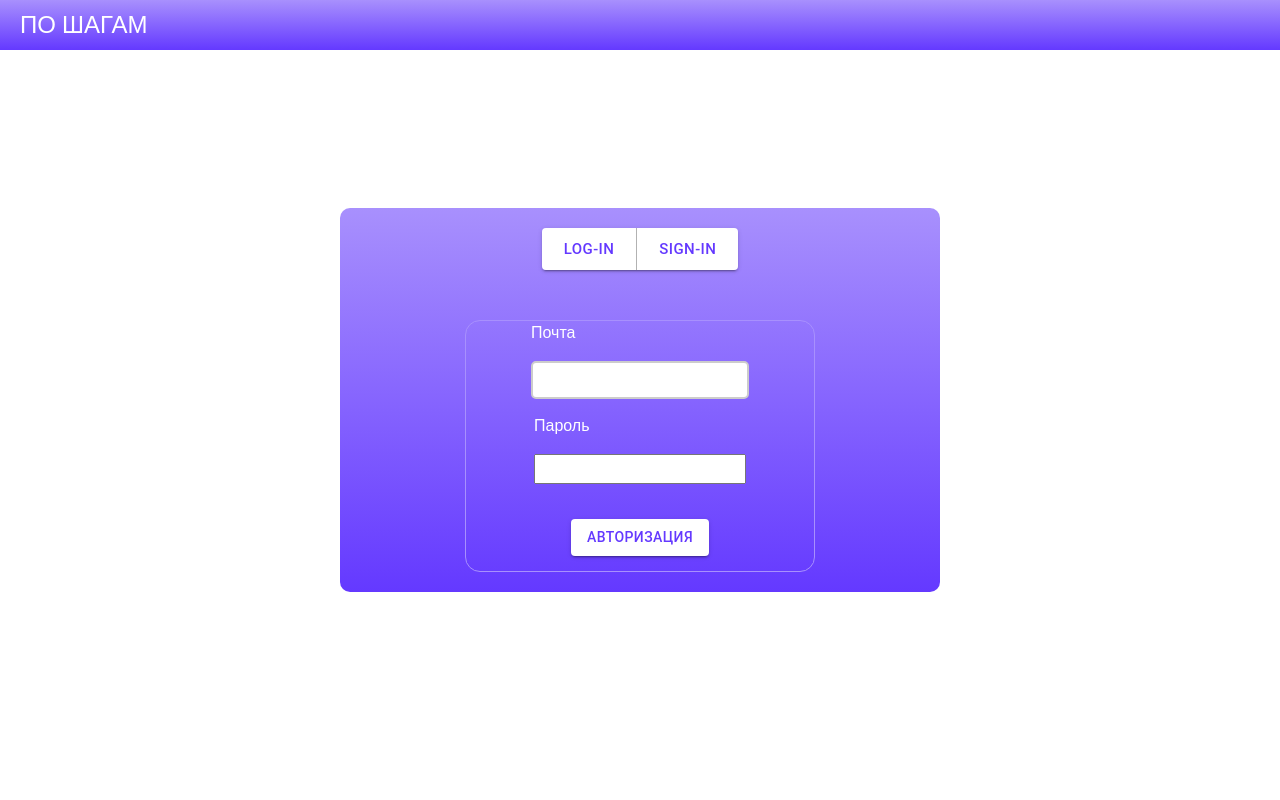
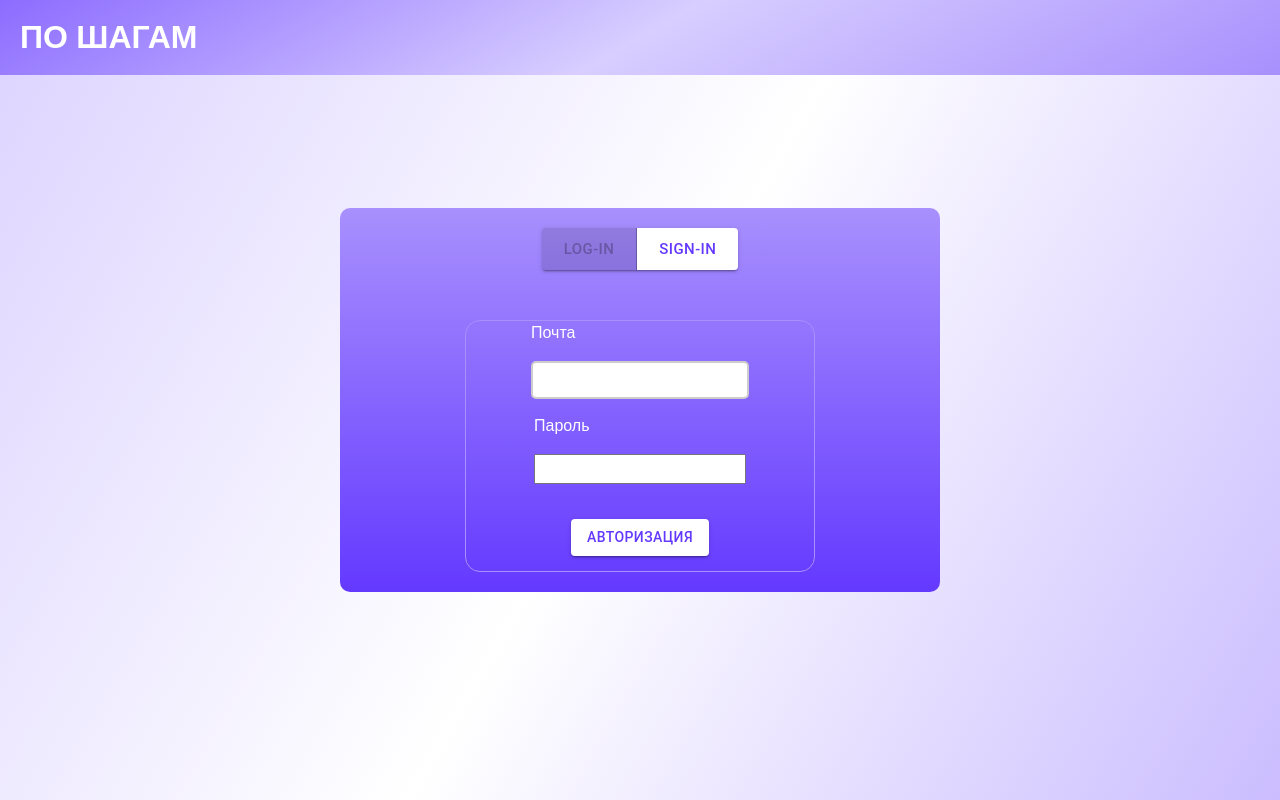
Before and after one commit to gorohov09/online-school-app, a React (Create React App) app: page /login in a window 1280 px wide. Built offline with nearby package versions, Linux system fonts and the light colour scheme.

Commit message:
Поработал над оформлением основной страницы.

```diff
--- a/src/App.jsx
+++ b/src/App.jsx
@@ -11,7 +11,6 @@ import HomeStudentPage from "./pages/homeStudent/HomeStudentPage";
 import SolveTasksPage from "./pages/solveTasks/SolveTasksPage";
 import StudentRatingByCoursePage from "./pages/studentRatingByCourse/StudentRatingByCoursePage";
 import AuthForm from "./components/authForm/AuthForm";
-import AppHeader from "./components/appHeader/AppHeader";
 import { Routes, Route } from "react-router-dom";
 import { useState } from "react";
 import useToken from "./hooks/useToken";
@@ -24,7 +23,6 @@ function App() {
 		console.log('Токена нет')
 		return (
 			<>
-				<AppHeader/>
 				<AuthForm setToken={setToken} setIsAuth={setIsAuth}/>
 			</>
 		)
--- a/src/components/appHeader/appHeader.scss
+++ b/src/components/appHeader/appHeader.scss
@@ -1,12 +1,13 @@
 .app_header{
     display:flex;
     align-items:center;
-    height: 50px;
+    height: 75px;
     font-family: 'Nunito';
-    background: linear-gradient(#a890fd ,#6439ff);
+    background: linear-gradient(150deg, #8c6cff, #d8ceff, #a890fd);
     color: #ffffff;
-    font-size: 1.5em;
-    font-weight: 400;
+    font-size: 2em;
+    font-weight: 600;
+    z-index: 1;
     span{
         margin: 0 20px;
     }
--- a/src/components/authForm/AuthForm.jsx
+++ b/src/components/authForm/AuthForm.jsx
@@ -5,7 +5,7 @@ import Button from '@mui/material/Button';
 import ButtonGroup from '@mui/material/ButtonGroup';
 import LoginForm from '../loginForm/LoginForm';
 import SigninForm from '../signinForm/SigninForm';
-
+import AppHeader from '../appHeader/AppHeader';
 
 import { ThemeProvider  } from '@mui/material/styles';
 import theme from '../muiTheme.jsx';
@@ -15,24 +15,28 @@ import './authForm.scss';
 
 const AuthForm = ({setToken, setIsAuth}) => {
 
-    const [isLogin, setIsLogin] = useState(true);
+    const [isLoginForm, setIsLoginForm] = useState(true);
 
     return (
+        <>
+        <AppHeader/>
         <div className="auth_form__container">
+
             <div className="auth_form__form">
                 <div className="change_form">
                     <ThemeProvider theme={theme}>
                         <ButtonGroup variant="contained" size="large" aria-label="outlined button group">
-                            <Button onClick={() => setIsLogin(true)}>Log-in</Button>
-                            <Button onClick={() => setIsLogin(false)}>Sign-in</Button>
+                            <Button disabled={isLoginForm} onClick={() => setIsLoginForm(true)}>Log-in</Button>
+                            <Button disabled={!isLoginForm} onClick={() => setIsLoginForm(false)}>Sign-in</Button>
                         </ButtonGroup>
                     </ThemeProvider>
                 </div>
 
-                {isLogin ? <LoginForm setToken={setToken} setIsAuth={setIsAuth}/> : <SigninForm setToken={setToken}/>}
+                {isLoginForm ? <LoginForm setToken={setToken} setIsAuth={setIsAuth}/> : <SigninForm setToken={setToken}/>}
 
             </div>
         </div>
+        </>
     )
 }
 
--- a/src/components/authForm/authForm.scss
+++ b/src/components/authForm/authForm.scss
@@ -2,12 +2,14 @@
     width: 100%;
     height: 100%;
     position: fixed;
-    top: 0;
+    top: 0px;
     left: 0;
     display: flex;
     justify-content: center;
     align-items: center;
     overflow: auto;
+    background:linear-gradient(120deg, #dcd3ff, #ffffff, #cbbdff);
+    z-index:-1;
 
     .auth_form__form{
         padding: 20px 0;
```
